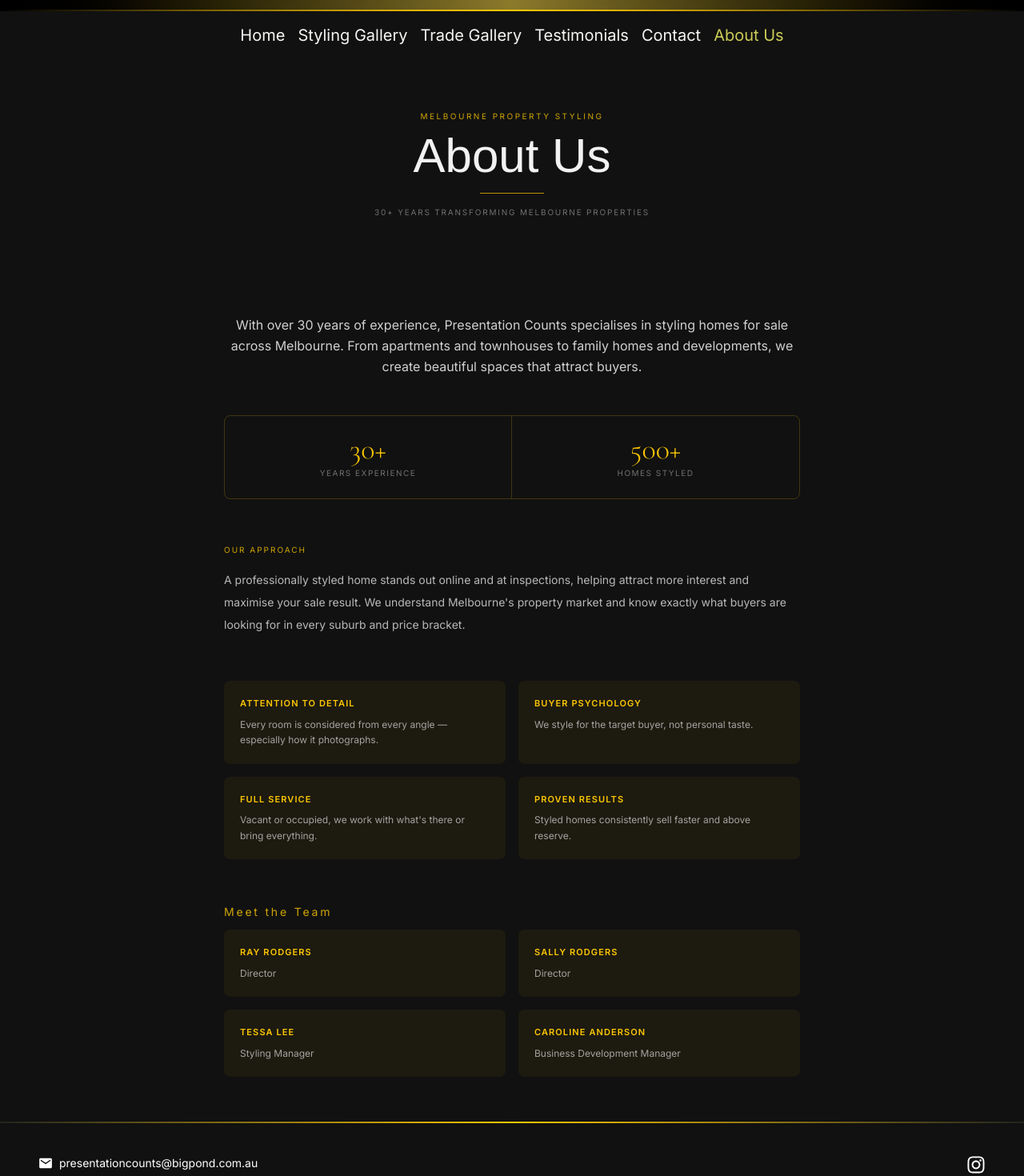
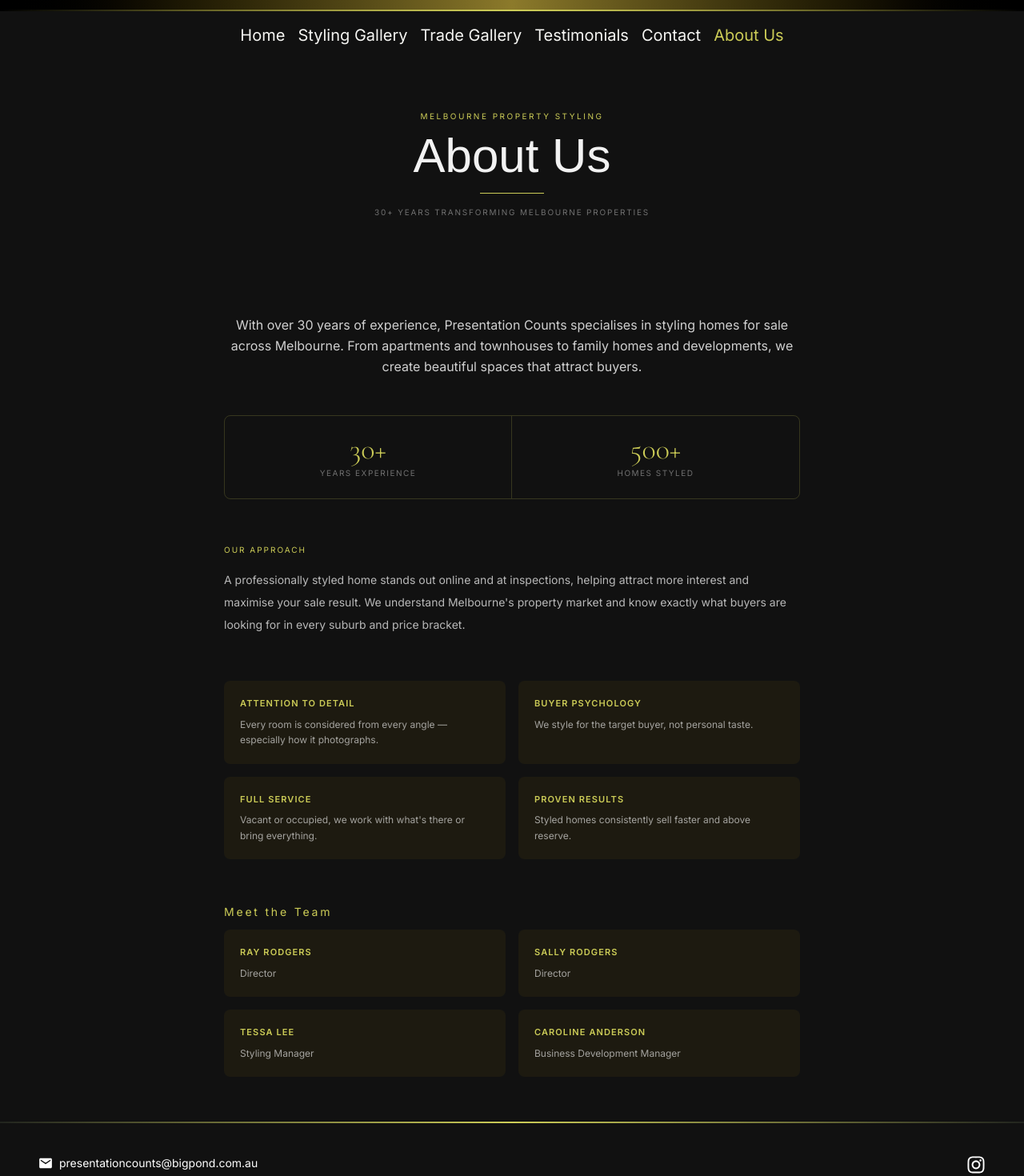
Before and after one commit to Dev-EthanR/presentation-counts-website, a Next.js app: page /about in a window 1280 px wide. Shown: the part 100-1570 px from the top of the page at 80% size. Built offline with nearby package versions, Linux system fonts and the light colour scheme; a web font is replaced by a local one.

Commit message:
adjust color of text

```diff
--- a/app/about/components/Table.tsx
+++ b/app/about/components/Table.tsx
@@ -1,18 +1,16 @@
-import React from "react";
-
 const Table = () => {
   const tableContent = [
     { number: "30+", label: "Years experience" },
     { number: "500+", label: "Homes styled" },
   ];
   return (
-    <div className="grid grid-cols-2 border border-yellow-400/20 rounded-lg overflow-hidden mb-14">
+    <div className="grid grid-cols-2 border border-primary/20 rounded-lg overflow-hidden mb-14">
       {tableContent.map((stat, i) => (
         <div
           key={i}
-          className="text-center py-6 px-4 border-r border-yellow-400/20 last:border-r-0"
+          className="text-center py-6 px-4 border-r border-primary/20 last:border-r-0"
         >
-          <p className="font-cormorant text-4xl text-yellow-400 font-light leading-none mb-1">
+          <p className="font-cormorant text-4xl text-primary font-light leading-none mb-1">
             {stat.number}
           </p>
           <p className="text-[10px] tracking-[0.15em] uppercase text-white/40">
--- a/app/about/components/Team.tsx
+++ b/app/about/components/Team.tsx
@@ -7,13 +7,13 @@
   ];
   return (
     <div>
-      <h2 className="text-yellow-400/80 text-sm tracking-[0.2em] mb-3">
+      <h2 className="text-primary text-sm tracking-[0.2em] mb-3">
         Meet the Team
       </h2>
       <div className="grid grid-cols-2 gap-4">
         {team.map((member) => (
           <div className="bg-yellow-400/5 rounded-lg p-5" key={member.name}>
-            <p className="text-[11px] tracking-widest uppercase font-semibold text-yellow-400 mb-2">
+            <p className="text-[11px] tracking-widest uppercase font-semibold text-primary mb-2">
               {member.name}
             </p>
             <p className="text-xs leading-relaxed text-white/60">
--- a/app/about/components/Values.tsx
+++ b/app/about/components/Values.tsx
@@ -1,5 +1,3 @@
-import React from "react";
-
 const Values = () => {
   const values = [
     {
@@ -23,7 +21,7 @@
   ];
   return (
     <div>
-      <p className="text-[10px] tracking-[0.2em] uppercase text-yellow-400/80 mb-4">
+      <p className="text-[10px] tracking-[0.2em] uppercase text-primary mb-4">
         Our Approach
       </p>
       <p className="text-sm leading-loose text-white/70 mb-14">
@@ -35,7 +33,7 @@
       <div className="grid grid-cols-1 sm:grid-cols-2 gap-4 mb-14">
         {values.map((v) => (
           <div key={v.title} className="bg-yellow-400/5 rounded-lg p-5">
-            <p className="text-[11px] tracking-widest uppercase font-semibold text-yellow-400 mb-2">
+            <p className="text-[11px] tracking-widest uppercase font-semibold text-primary mb-2">
               {v.title}
             </p>
             <p className="text-xs leading-relaxed text-white/60">
--- a/app/about/page.tsx
+++ b/app/about/page.tsx
@@ -6,13 +6,13 @@
   return (
     <main className="bg-[#111] text-white">
       <div className="py-16 text-center">
-        <p className="text-[10px] tracking-[0.25em] uppercase text-yellow-400/80 mb-3">
+        <p className="text-[10px] tracking-[0.25em] uppercase text-primary mb-3">
           Melbourne Property Styling
         </p>
         <h1 className="font-shelley text-5xl lg:text-6xl text-white/95 font-light">
           About Us
         </h1>
-        <div className="w-20 h-px bg-yellow-400/70 mx-auto my-4" />
+        <div className="w-20 h-px bg-primary mx-auto my-4" />
         <p className="text-[10px] tracking-[0.18em] uppercase text-white/40">
           30+ years transforming Melbourne properties
         </p>
--- a/app/components/Footer.tsx
+++ b/app/components/Footer.tsx
@@ -7,7 +7,7 @@
 const Footer = () => {
   return (
     <>
-      <div className="h-0.5 bg-linear-to-r from-transparent via-yellow-400 to-transparent" />
+      <div className="h-0.5 bg-linear-to-r from-transparent via-primary to-transparent" />
       <footer className="bg-size-[83px] h-full lg:h-40 w-full text-2xl flex flex-col py-4 lg:py-8 text-white bg-secondary ">
         <ul className="flex flex-col lg:hidden text-base pl-12 pt-4">
           {links.map((link) => (
--- a/app/components/Header.tsx
+++ b/app/components/Header.tsx
@@ -70,7 +70,7 @@
             <NavBar isOpen={isOpen} setIsOpen={setIsOpen} />
           </div>
         </div> */}
-        <div className="h-0.5 bg-linear-to-r from-transparent via-yellow-400 to-transparent" />
+        <div className="h-0.5 bg-linear-to-r from-transparent via-primary to-transparent" />
       </header>
       <div className="hidden lg:flex justify-center py-4 bg-secondary lg:sticky top-0 z-50 ">
         <NavBar isOpen={isOpen} setIsOpen={setIsOpen} />
--- a/app/components/Hero.tsx
+++ b/app/components/Hero.tsx
@@ -5,7 +5,7 @@
       <div className="w-full relative  h-[60vh] md:h-[85vh] after:absolute after:inset-0 after:bg-linear-to-r after:from-black/60 after:via-black/20 after:to-transparent">
         {" "}
         <Image
-          src="/images/gallery/image18.jpg"
+          src="/images/gallery/18image.jpg"
           alt="Styled dining room with timber ceiling and gold abstract artwork"
           fill
           priority
--- a/app/page.tsx
+++ b/app/page.tsx
@@ -1,4 +1,3 @@
-import Image from "next/image";
 import Hero from "./components/Hero";
 
 export default function Home() {
```
